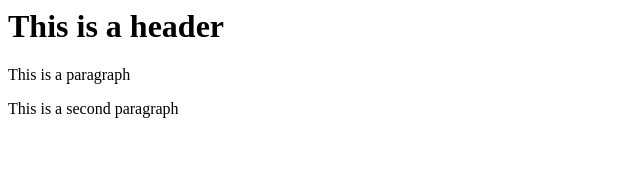
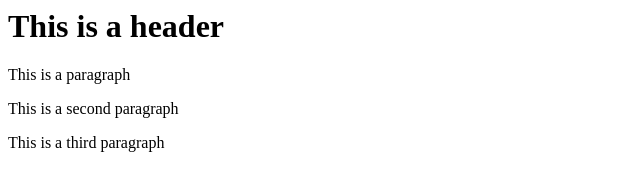
Before and after one commit to jorgecorrea01/git-test, a website: page index.html in a window 1280 px wide. Shown: the whole page, without its empty margins (0-640 px from the left). Drawn offline with Linux system fonts and the light colour scheme.

Commit message:
Fourth commit

```diff
--- a/index.html
+++ b/index.html
@@ -4,5 +4,6 @@
         <h1>This is a header</h1>
         <p>This is a paragraph</p>
         <p>This is a second paragraph</p>
+        <p>This is a third paragraph</p>
     </body>
 </html>
```
Also changed, not shown: package.json (added, +24 -0 lines), 2 other files.
